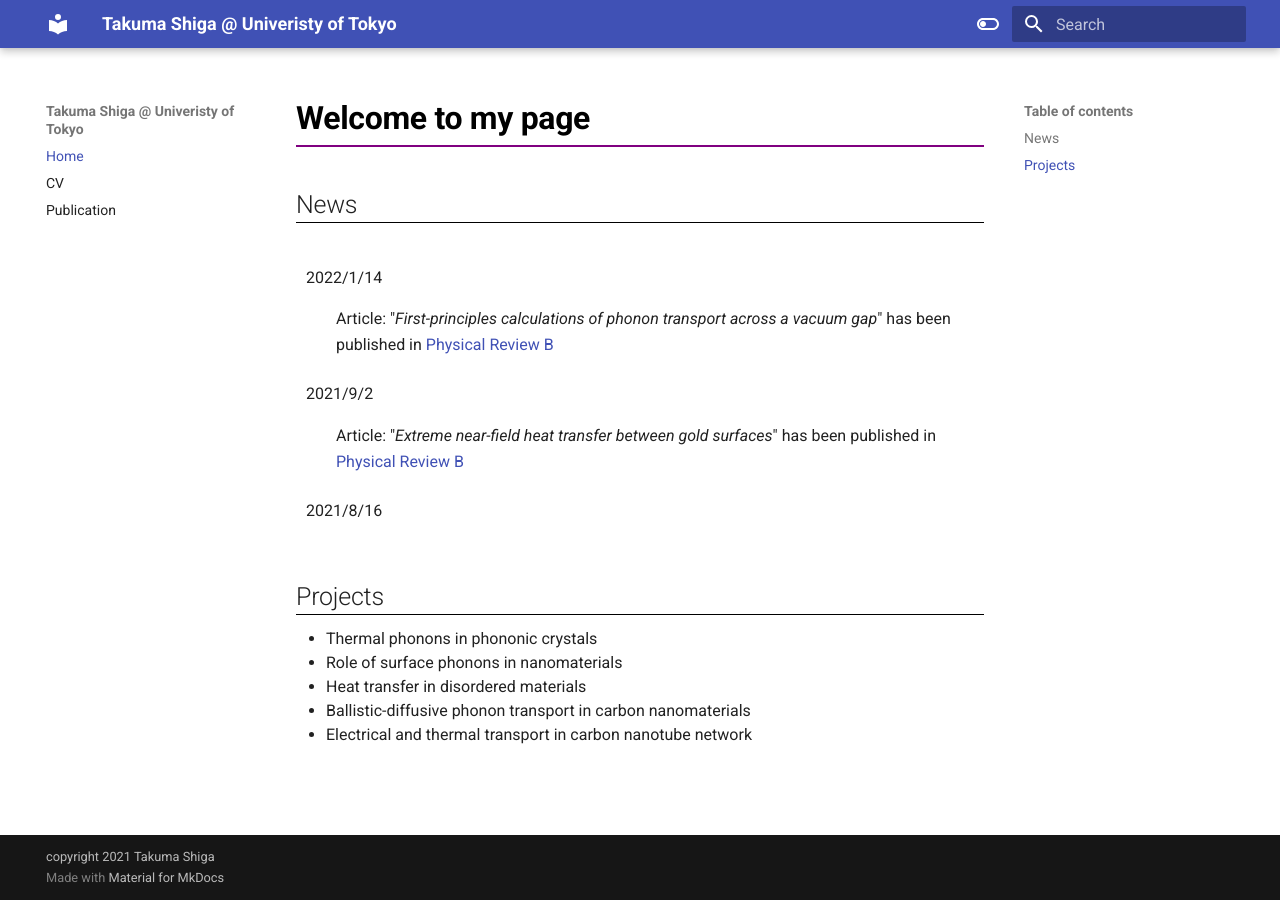
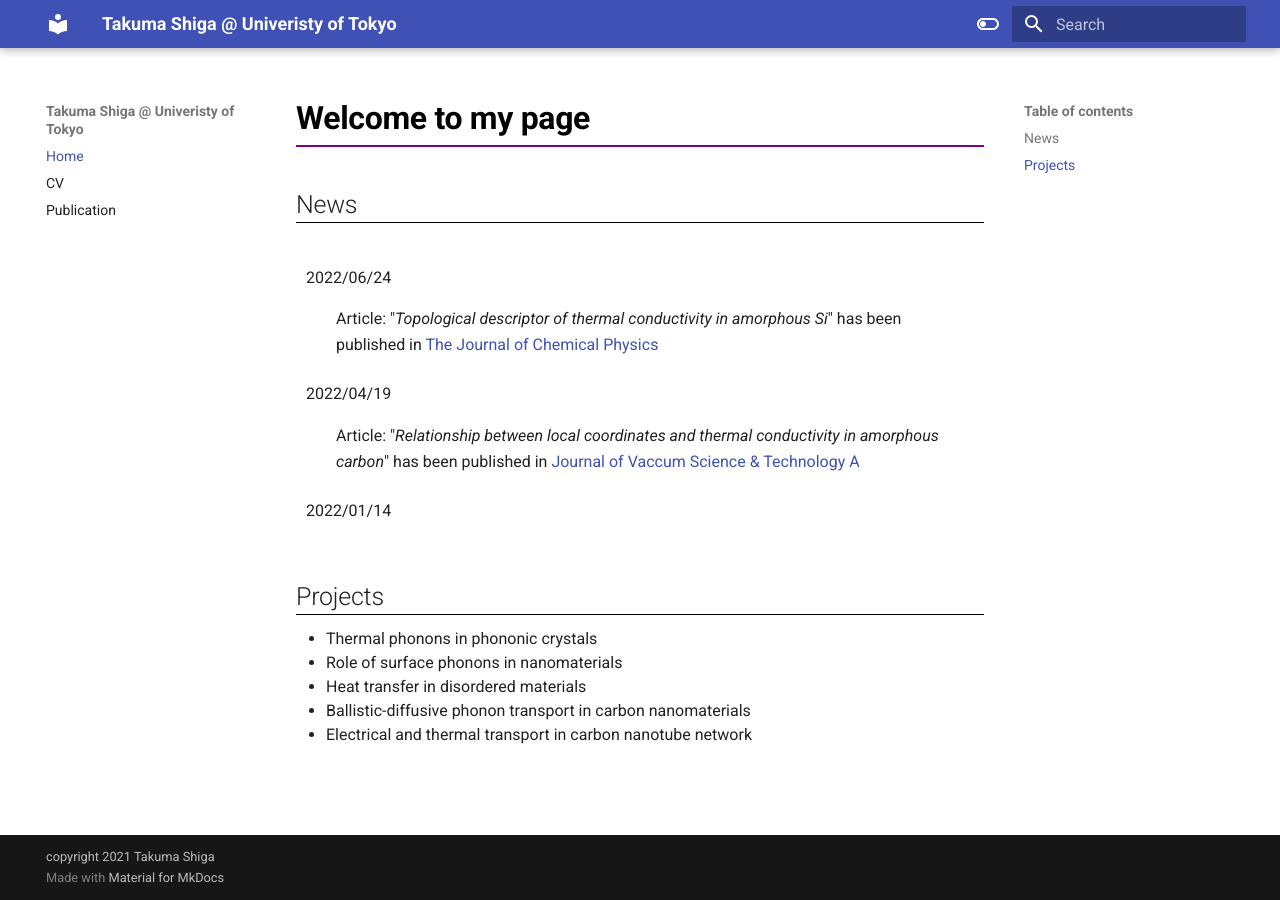
Before and after one commit to stakum/docs, an MkDocs documentation site: the page built from docs/index.md, in a window 1280 px wide. Built offline with MkDocs 1.6.1 and Material for MkDocs 9.7.7, drawn with Linux system fonts in a browser that asks for light colours.

Commit message:
update all stuff

```diff
--- a/docs/index.md
+++ b/docs/index.md
@@ -4,73 +4,77 @@
 
 <div style="border: 0px solid #ccc; height: 300px; overflow: auto; width: 100%; border-radius: 3px; -moz-border-radius: 3px; -webkit-border-radius: 3px; background-color: white; margin: auto; padding: 10px;">
 <dl>
-<dt>2022/1/14</dt>
+<dt>2022/06/24</dt>
+<dd>Article: "<i>Topological descriptor of thermal conductivity in amorphous Si</i>" has been published in <a href="https://doi.org/10.1063/5.0093441">The Journal of Chemical Physics</a></dd>
+<dt>2022/04/19</dt>
+<dd>Article: "<i>Relationship between local coordinates and thermal conductivity in amorphous carbon</i>" has been published in <a href="https://doi.org/10.1116/6.0001744">Journal of Vaccum Science & Technology A</a></dd>
+<dt>2022/01/14</dt>
 <dd>Article: "<i>First-principles calculations of phonon transport across a vacuum gap</i>" has been published in <a href="https://doi.org/10.1103/PhysRevB.105.045410">Physical Review B</a></dd>
-<dt>2021/9/2</dt>
+<dt>2021/09/02</dt>
 <dd>Article: "<i>Extreme near-field heat transfer between gold surfaces</i>" has been published in <a href="https://doi.org/10.1103/PhysRevB.104.125404">Physical Review B</a></dd>
-<dt>2021/8/16</dt>
+<dt>2021/08/16</dt>
 <dd>Article: "<i>Synergistic phonon scattering in epitaxial silicon multilayers with germanium nanodot inclusions</i>" has been published in <a href="https://doi.org/10.1103/PhysRevB.104.054301">Physical Review B</a></dd>
-<dt>2021/6/16</dt>
+<dt>2021/06/16</dt>
 <dd>Article: "<i>How mass disorder affects heat conduction in ternary amorphous alloys</i>" has been published in <a href="https://doi.org/10.1063/5.0051285">AIP Advances</a></dd>
-<dt>2021/5/14</dt>
+<dt>2021/05/14</dt>
 <dd>Article: "<i>Surface phonons limit heat conduction in thin films</i>" has been published in <a href="https://doi.org/10.1103/physrevb.103.195418">Physical Review B</a></dd>
-<dt>2021/3/15</dt>
+<dt>2021/03/15</dt>
 <dd>Article: "<i>Anisotropic thermal conductivitymeasurement of organic thin film withbidirectional 3ω method</i>" has been published in <a href="https://doi.org/10.1063/5.0030982">Review of Scientific Instruments</a></dd>
-<dt>2021/2/5</dt>
+<dt>2021/02/05</dt>
 <dd>Article: "<i>Thermal conduction through individual cellulose nanofibers</i>" has been published in <a href="https://doi.org/10.1063/5.0042463">Applied Physics Letters</a></dd>
 <dt>2020/11/19</dt>
 <dd>Article: "<i>Ballistic phonon transport analysis of twisted graphene nanoribbons</i>" has been published in <a href="https://doi.org/10.1299/transjsme.20-00292">Transactions of the JSME (in Japanese)</a></dd>
 <dt>2019/11/27</dt>
 <dd>Article: “<i>One-dimensional thermal transport in densely aligned single-wall carbon nanotube films</i>” has been published in <a href="https://doi.org/10.1063/1.5127209">Applied Physics Letters</a></dd>
-<dt>2019/10/8</dt>
+<dt>2019/10/08</dt>
 <dd>Article: “<i>Hybrid Thermal Transport Characteristics of Doped Organic Semiconductor Poly(3,4-ethylenedioxythiophene):Tosylate </i>” has been published in <a href="https://doi.org/10.1021/acs.jpcc.9b09105">The Journal of Physical Chemistry C</a></dd>
 <dt>2019/9/16</dt>
 <dd>Article: “<i>Enhancing Thermal Boundary Conductance of Graphite–Metal Interface by Triazine-Based Molecular Bonding</i>” has been published in <a href="https://doi.org/10.1021/acsami.9b11951">ACS Applied Energy &amp; Interfaces</a></dd>
-<dt>2019/8/22</dt>
+<dt>2019/08/22</dt>
 <dd>Article: “<i>Scalable Multi-nanostructured Silicon for Room-Temperature Thermoelectrics</i>” has been published in <a href="https://doi.org/10.1021/acsaem.9b00893">ACS Applied Energy Materials</a> </dd>
-<dt>2019/3/6</dt>
+<dt>2019/03/06</dt>
 <dd>プレスリリース <a href="https://www.tmu.ac.jp/news/topics/19132.html">"原子３個分の直径しかない極細ナノワイヤーの精密多量合成を実現　〜「ナノ試験管」を用いた鋳造反応〜"</a></dd>
-<dt>2019/3/6</dt>
+<dt>2019/03/06</dt>
 <dd>Article "<i>Isolation of Single-Wired Transition-Metal Monochalcogenides by Carbon Nanotubes</i>" has been published in <i><a href="https://pubs.acs.org/doi/full/10.1021/acs.nanolett.8b05074">Nano Letters</a></i></dd>
-<dt>2018/11/6</dt>
+<dt>2018/11/06</dt>
 <dd>Article "<i>Modulating temperature dependence of thermal conductivity by nanostructuring</i>" has been published in <i><a href="https://doi.org/10.7567/JJAP.57.120312">Japanese Journal of Applied Physics (Rapid Communication)</a></i></dd>
 <dt>2018/10/16</dt>
 <dd>Article "<i>Akhiezer mechanism limits coherent heat conduction in phononic crystals</i>" has been published in <i><a href="https://link.aps.org/doi/10.1103/PhysRevB.98.134307">Physical Review B</a></i></dd>
-<dt>2018/10/5</dt>
+<dt>2018/10/05</dt>
 <dd>Article "<i>Modeling Heat Conduction in Nanoporous Silicon with Geometry Distributions</i>" has been published in <i><a href="https://link.aps.org/doi/10.1103/PhysRevApplied.10.044018">Physical Review Applied</a></i></dd>
-<dt>2018/8/31</dt>
+<dt>2018/08/31</dt>
 <dd>Article "<i>Molecular dynamics study on heat conduction in poly(3,4-ethylenedioxythiophene)</i>" has been published in <i><a href="https://doi.org/10.7567/JJAP.57.101601">Japanese Journal of Applied Physics</a></i></dd>
-<dt>2018/7/20</dt>
+<dt>2018/07/20</dt>
 <dd>Article "<i>Thermal phonon engineering by tailored nanostructures</i>" has been published in <i><a href="https://doi.org/10.7567/JJAP.57.080101">Japanese Journal of Applied Physics</a></i></dd>
-<dt>2018/5/14</dt>
+<dt>2018/05/14</dt>
 <dd>Article "<i>Revisting PbTe to identify how thermal conductivity is really small</i>" has been published in <i><a href="https://doi.org/10.1103/PhysRevB.97.184305">Physical Review B</a></i></dd>
-<dt>2018/4/18</dt>
+<dt>2018/04/18</dt>
 <dd>Article "<i>Superlubrication by phonon confinement</i>" has been published in <i><a href="https://doi.org/10.1103/PhysRevB.97.161403">Physical Review B Rapid Communication</a></i></dd>
-<dt>2018/1/25</dt>
+<dt>2018/01/25</dt>
 <dd>Article "<i>Ultimate Confinement of Phonon Propagation in Silicon Nanocrystalline Structure</i>" has been published in <i><a href="https://doi.org/10.1103/PhysRevLett.120.045901">Physical Review Letters</a></i></dd>
 <dt>2017/12/18</dt>
 <dd>Article "<i>Phonon-interference resonance effects by nanoparticles embedded in a matrix</i>" has been published in <i><a href="https://doi.org/10.1103/PhysRevB.96.220301">Physical Review B Rapid Communication</a></i> </dd>
 <dt>2017/10/11</dt>
 <dd>Article "<i>Thermal recfitication in restructured grapehene with locally modulated temperature dependence of thermal conductivity</i>" has been published in <i><a href="https://journals.aps.org/prb/abstract/10.1103/PhysRevB.96.165419">Physical Review B</a></i></dd>
-<dt>2017/8/1</dt>
+<dt>2017/08/01</dt>
 <dd>プレスリリース "<a href="https://www.t.u-tokyo.ac.jp/foe/press/setnws_201708011018085164403626.html">内包物質を用いて単層カーボンナノチューブの熱伝導性を制御～カーボンナノチューブを用いた熱デバイスに新たな設計指針～</a>"</dd>
-<dt>2017/7/31</dt>
+<dt>2017/07/31</dt>
 <dd>Article "<i>Modulation of thermal and thermoelectric transport in individual carbon nanotubes by fullerene encapsulation</i>" has been published in <a href="https://www.nature.com/nmat/journal/vaop/ncurrent/full/nmat4946.html"><i>Nature Materials</i></a></dd>
-<dt>2017/5/17</dt>
+<dt>2017/05/17</dt>
 <dd>Article "<i>Designing nanostructures for interfacial phonon transport via Bayesian optimization</i>" has been published in <a href="https://doi.org/10.1103/PhysRevX.7.021024"><i>Physical Review X</i></a></dd>
-<dt>2017/4/18</dt>
+<dt>2017/04/18</dt>
 <dd>プレスリリース "<a href="http://www.jst.go.jp/pr/announce/20170418-3/">機械学習により熱流を制御するナノ構造物質の最適設計に成功</a>"</dd>
-<dt>2017/4/7</dt>
+<dt>2017/04/07</dt>
 <dd>Article "<i>Effects of Defects on Thermoelectric Properties of Carbon Nanotubes</i>" has been published in <i><a href="http://link.aps.org/doi/10.1103/PhysRevB.95.155405">Physical Review B</a></i></dd>
 <dt>2016/12/22</dt>
 <dd>Article "<i>Effects of Defects on Thermoelectric Properties of Carbon Nanotubes</i>" can be accessed via <a href="https://arxiv.org/abs/1612.07045">arXiv</a></dd>
-<dt>2016/9/19</dt>
+<dt>2016/09/19</dt>
 <dd>Article "<i>Designing nanostructures for interfacial phonon transport via Bayesian optimization</i>" can be accessed via <a href="http://arxiv.org/abs/1609.04972">arXiv</a></dd>
-<dt>2016/8/9</dt>
+<dt>2016/08/09</dt>
 <dd>Article "<i>Long-range interatomic forces can minimize heat transfer: From slowdown of longitudinal optical phonons to thermal conductivity minimum</i>" has been published in <a href="http://link.aps.org/doi/10.1103/PhysRevB.94.054306"><i>Physical Review B</i></a></dd>
-<dt>2016/6/24</dt>
+<dt>2016/06/24</dt>
 <dd>Article " <i>Effects of phonon interference through long range interatomic bonds on thermal interface conductance</i>" has been published in <a href="http://fntr.ilt.kharkov.ua/list.php?uid=f42-0902e"><i>Low Temperature Physics</i></a></dd>
-<dt>2016/5/17</dt>
+<dt>2016/05/17</dt>
 <dd>Article "<i>Harmonic phonon theory for calculating thermal conductivity spectrum from first-principles dispersion relations</i>" has been published in <a href="http://scitation.aip.org/content/aip/journal/apl/108/20/10.1063/1.4950851">Applied Physics Letters</a></dd>
 </dl>
 </div>
```
Also changed, not shown: docs/cv.md (+4 -14 lines), docs/publication.md (+29 -3 lines).
